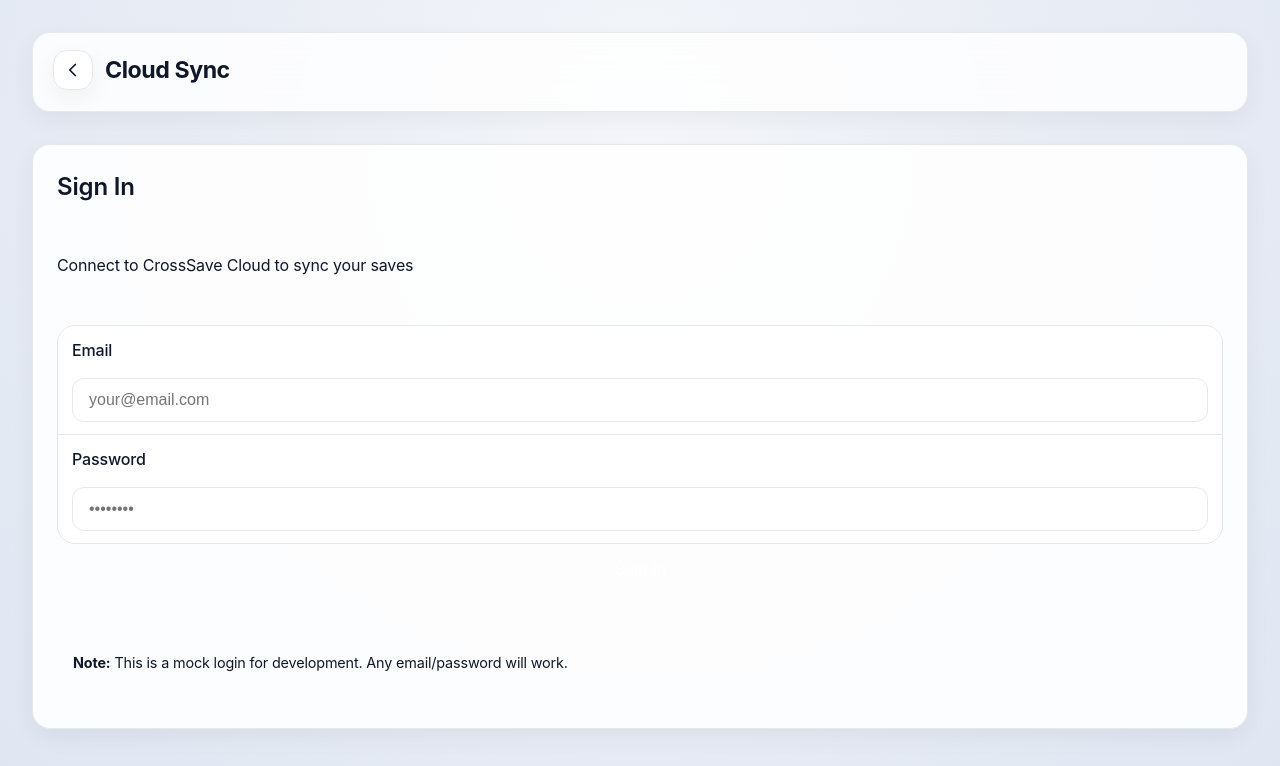
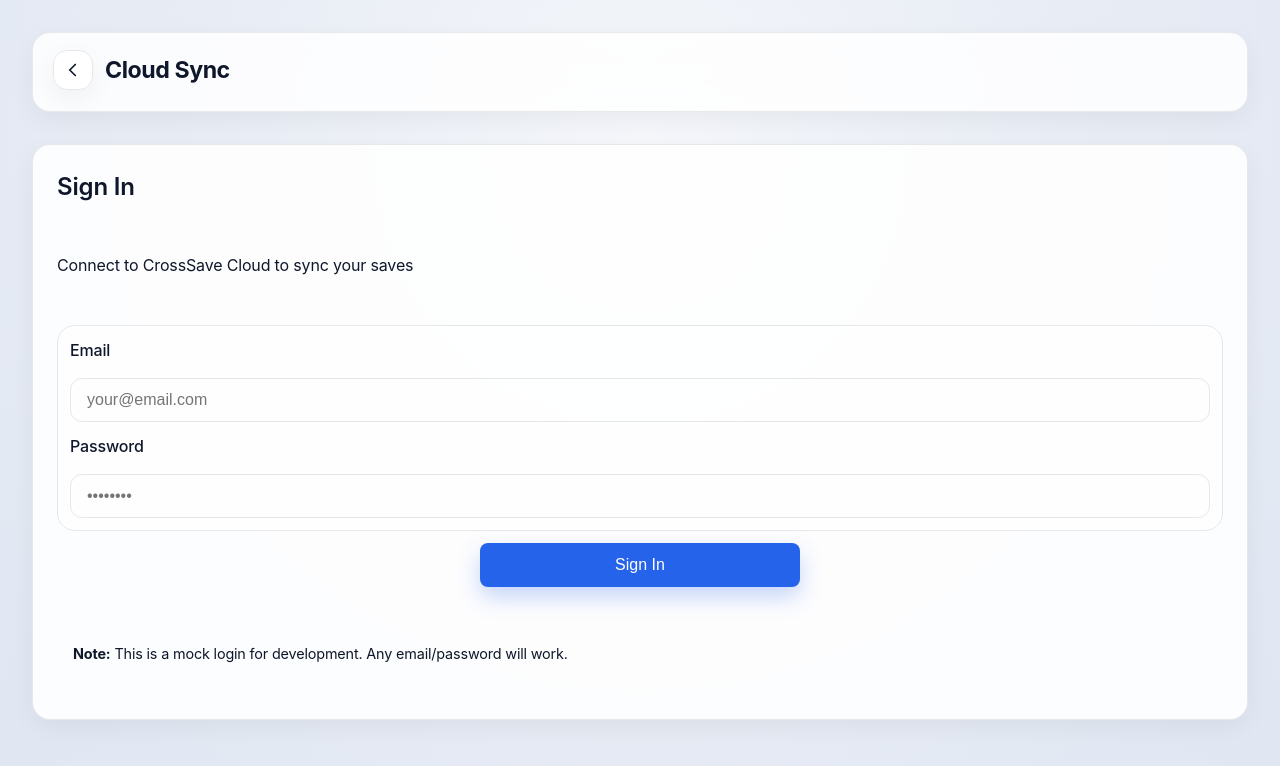
Before and after one commit to h1dr0nn/CrossSave-Cloud, a SvelteKit app in the folder app/: page /cloud in a window 1280 px wide. Shown: the top 766 px of the page. Built offline with nearby package versions, Linux system fonts and the light colour scheme.

Commit message:
Center sign-in button and standardize sizing

```diff
--- a/app/src/components/pages/BackupSettingsPage.svelte
+++ b/app/src/components/pages/BackupSettingsPage.svelte
@@ -219,7 +219,7 @@
   }
 
   .save-button {
-    width: 100%;
+    width: min(320px, 100%);
     padding: 12px;
     border: none;
     border-radius: 8px;
@@ -229,6 +229,7 @@
     font-size: 1rem;
     cursor: pointer;
     transition: opacity 0.2s;
+    margin: 0 auto;
   }
 
   .save-button:hover:not(:disabled) {
--- a/app/src/components/pages/CloudPage.svelte
+++ b/app/src/components/pages/CloudPage.svelte
@@ -192,9 +192,11 @@
               <p class="error">{loginError}</p>
             {/if}
 
-            <button type="submit" class="btn-primary btn-large">
-              Sign In
-            </button>
+            <div class="form-actions">
+              <button type="submit" class="btn-primary btn-large">
+                Sign In
+              </button>
+            </div>
           </form>
 
           <p class="note">
@@ -417,9 +419,11 @@
   }
 
   .input-stack {
+    display: grid;
+    gap: 12px;
+    padding: 12px;
     border: 1px solid var(--border);
     border-radius: var(--radius);
-    overflow: hidden;
     background: color-mix(in srgb, var(--surface-muted) 70%, transparent);
     box-shadow: inset 0 1px 0 color-mix(in srgb, var(--surface) 40%, transparent);
   }
@@ -433,13 +437,10 @@
     border-radius: var(--radius-sm);
   }
 
-  .input-stack .form-group + .form-group {
-    border-top: 1px solid var(--border);
-  }
-
   .input-stack .form-group {
     border: 0;
-    border-radius: 0;
+    padding: 0;
+    background: transparent;
   }
 
   label {
@@ -447,6 +448,13 @@
     margin-bottom: 0.5rem;
     font-weight: 500;
     color: var(--text-primary);
+  }
+
+  .form-actions {
+    margin-top: 12px;
+    display: flex;
+    justify-content: center;
+    width: 100%;
   }
 
   input[type="email"],
@@ -482,9 +490,9 @@
   }
 
   .btn-large {
-    width: 100%;
-    padding: 1rem;
-    font-size: 1.05rem;
+    width: min(320px, 100%);
+    padding: 12px;
+    font-size: 1rem;
   }
 
   .btn-small {
@@ -493,18 +501,15 @@
   }
 
   .btn-primary {
-    background: linear-gradient(
-      135deg,
-      color-mix(in srgb, var(--accent-color) 92%, transparent),
-      var(--accent-hover)
-    );
+    background: var(--accent);
     color: #fff;
-    border: 1px solid color-mix(in srgb, var(--accent-color) 35%, transparent);
-    box-shadow: 0 10px 22px color-mix(in srgb, var(--accent-color) 26%, transparent);
+    border: 1px solid color-mix(in srgb, var(--accent) 88%, transparent);
+    box-shadow: 0 10px 22px color-mix(in srgb, var(--accent) 26%, transparent);
   }
 
   .btn-primary:hover:not(:disabled) {
-    background: var(--accent-hover);
+    background: var(--accent-strong);
+    border-color: color-mix(in srgb, var(--accent-strong) 94%, transparent);
   }
 
   .btn-secondary {
@@ -679,6 +684,7 @@
   }
 
   .sync-actions .btn-large {
+    width: 100%;
     flex: 2;
   }
 
--- a/app/src/components/pages/StorageSettingsPage.svelte
+++ b/app/src/components/pages/StorageSettingsPage.svelte
@@ -171,7 +171,8 @@
     font-size: 1em;
     cursor: pointer;
     transition: background-color 0.2s ease;
-    width: 100%;
+    width: min(320px, 100%);
+    margin: 0 auto;
     text-align: center;
   }
 
```
